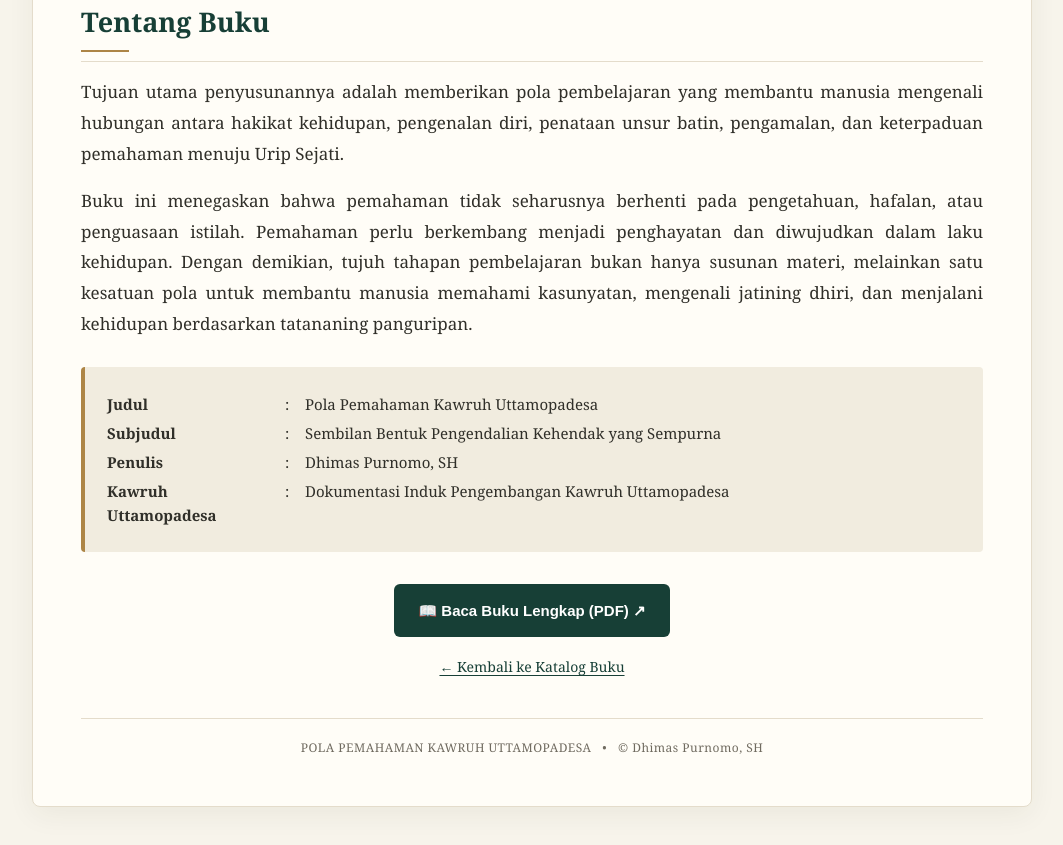
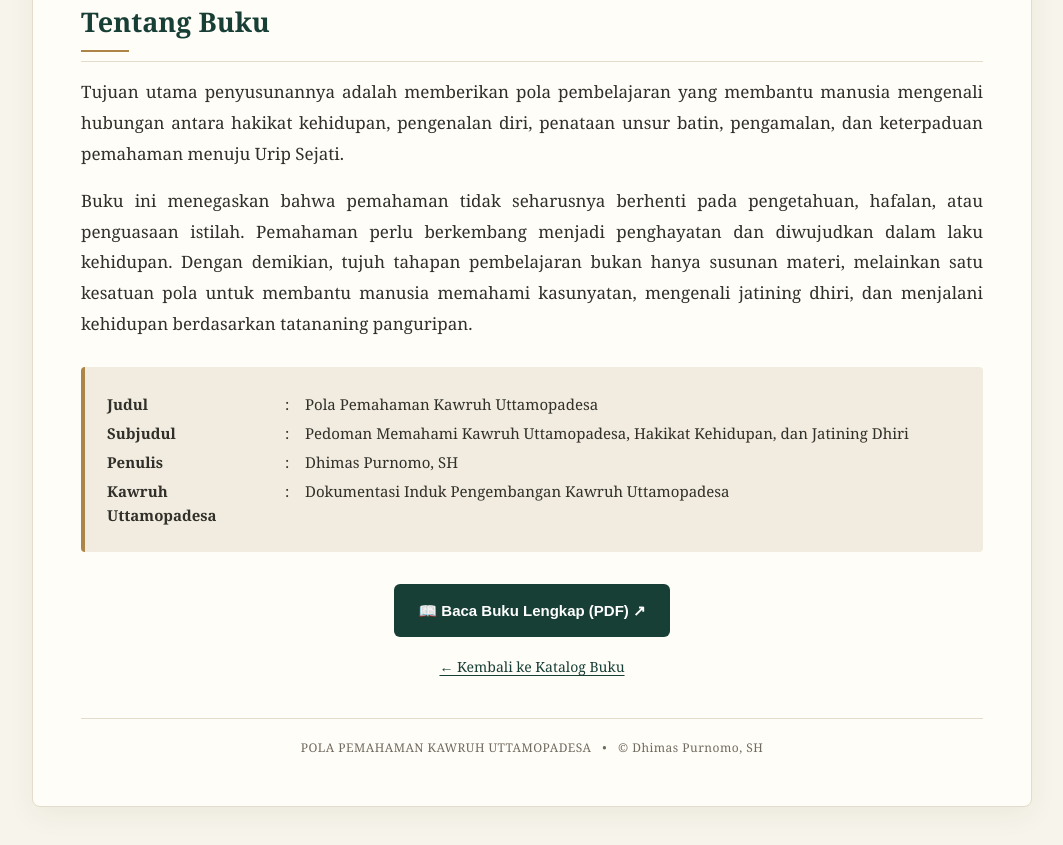
Before and after one commit to Dhimas2467/katalog-buku-uttamopadesa, a plain HTML site: page pola-pemahaman.html in a window 1280 px wide. Shown: the part 917-1762 px from the top of the page, without its empty margins (108-1171 px from the left). Drawn offline with Linux system fonts and the light colour scheme.

Commit message:
Update subheading in pola-pemahaman.html

```diff
--- a/pola-pemahaman.html
+++ b/pola-pemahaman.html
@@ -129,7 +129,7 @@ Buku ini menegaskan bahwa pemahaman tidak seharusnya berhenti pada pengetahuan,
 <div class="info-row">
 <span class="info-label">Subjudul</span>
 <span class="info-separator">:</span>
-<span>Sembilan Bentuk Pengendalian Kehendak yang Sempurna</span>
+<span>Pedoman Memahami Kawruh Uttamopadesa, Hakikat Kehidupan, dan Jatining Dhiri</span>
 </div>
 <div class="info-row">
 <span class="info-label">Penulis</span>
```
